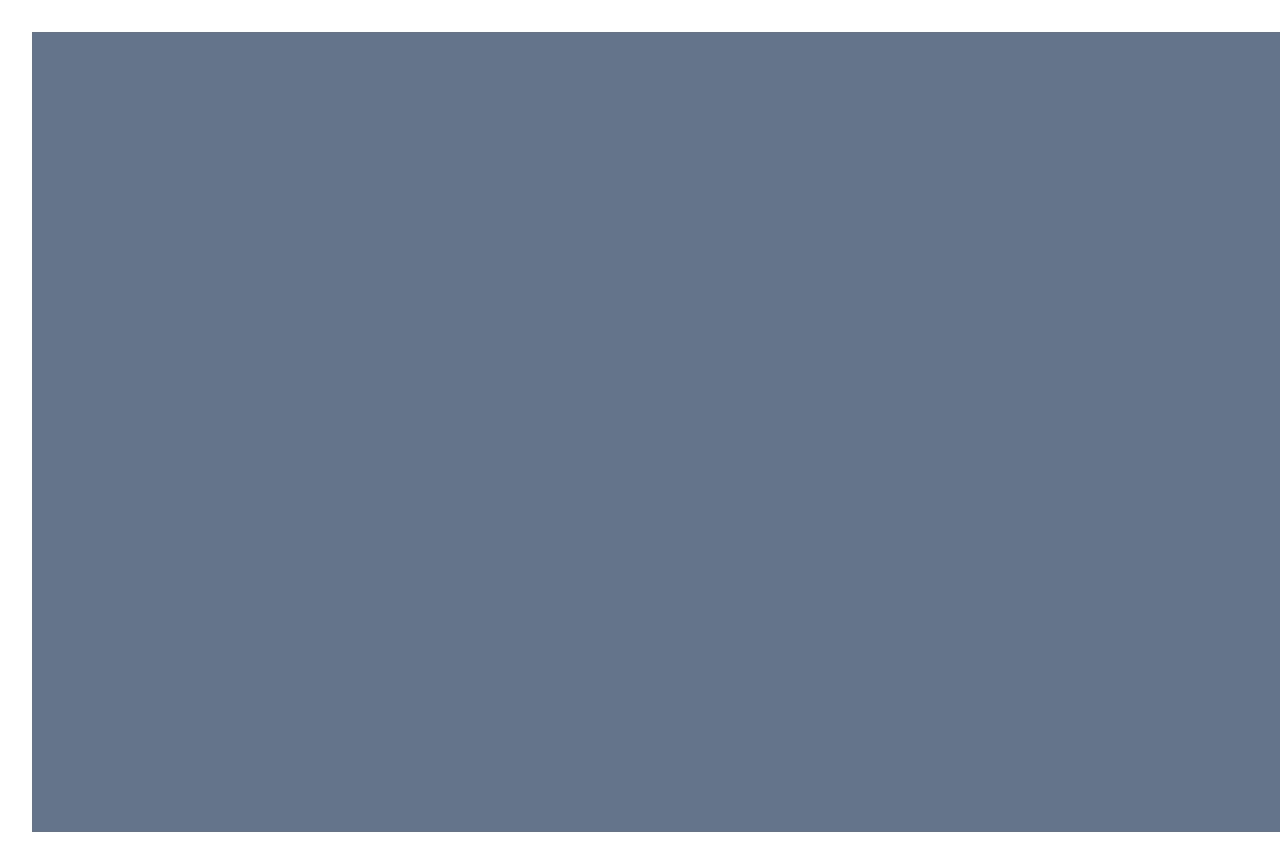
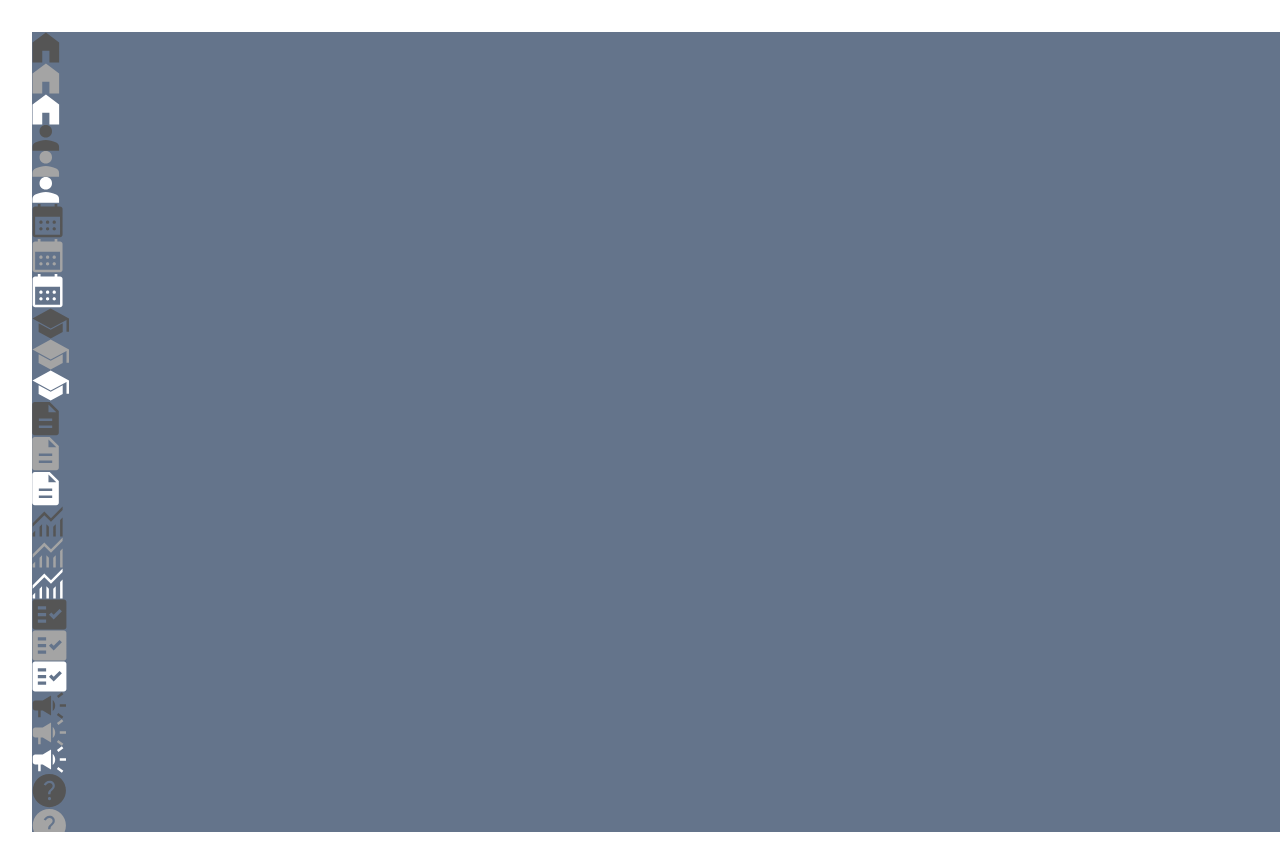
Before and after one commit to eraser5th/gakusaihackathon-frontend, a React (Vite) app: page / in a window 1280 px wide. Shown: the top 864 px of the page. Built offline with nearby package versions, Linux system fonts and the light colour scheme.

Commit message:
test icons

```diff
--- a/src/App.tsx
+++ b/src/App.tsx
@@ -1,5 +1,41 @@
 import "./App.css";
+import { Home, Person, Calendar, SVGColor, CollegeCap, Note, Graph, TodoList, QuestionRounded, Handshake, Schedule } from "./icons";
+import { Sound } from "./icons/Sound";
 
 export const App: React.FC = () => {
-  return <div className="w-screen h-screen bg-slate-500" />;
+  return <div className="w-screen h-screen bg-slate-500 overflow-scroll">
+    <Home color={SVGColor.black}/>
+    <Home color={SVGColor.gray}/>
+    <Home color={SVGColor.white}/>
+    <Person color={SVGColor.black}/>
+    <Person color={SVGColor.gray}/>
+    <Person color={SVGColor.white}/>
+    <Calendar color={SVGColor.black}/>
+    <Calendar color={SVGColor.gray}/>
+    <Calendar color={SVGColor.white}/>
+    <CollegeCap color={SVGColor.black}/>
+    <CollegeCap color={SVGColor.gray}/>
+    <CollegeCap color={SVGColor.white}/>
+    <Note color={SVGColor.black}/>
+    <Note color={SVGColor.gray}/>
+    <Note color={SVGColor.white}/>
+    <Graph color={SVGColor.black}/>
+    <Graph color={SVGColor.gray}/>
+    <Graph color={SVGColor.white}/>
+    <TodoList color={SVGColor.black}/>
+    <TodoList color={SVGColor.gray}/>
+    <TodoList color={SVGColor.white}/>
+    <Sound color={SVGColor.black}/>
+    <Sound color={SVGColor.gray}/>
+    <Sound color={SVGColor.white}/>
+    <QuestionRounded color={SVGColor.black}/>
+    <QuestionRounded color={SVGColor.gray}/>
+    <QuestionRounded color={SVGColor.white}/>
+    <Handshake color={SVGColor.black}/>
+    <Handshake color={SVGColor.gray}/>
+    <Handshake color={SVGColor.white}/>
+    <Schedule color={SVGColor.black}/>
+    <Schedule color={SVGColor.gray}/>
+    <Schedule color={SVGColor.white}/>
+  </div>;
 };
```
